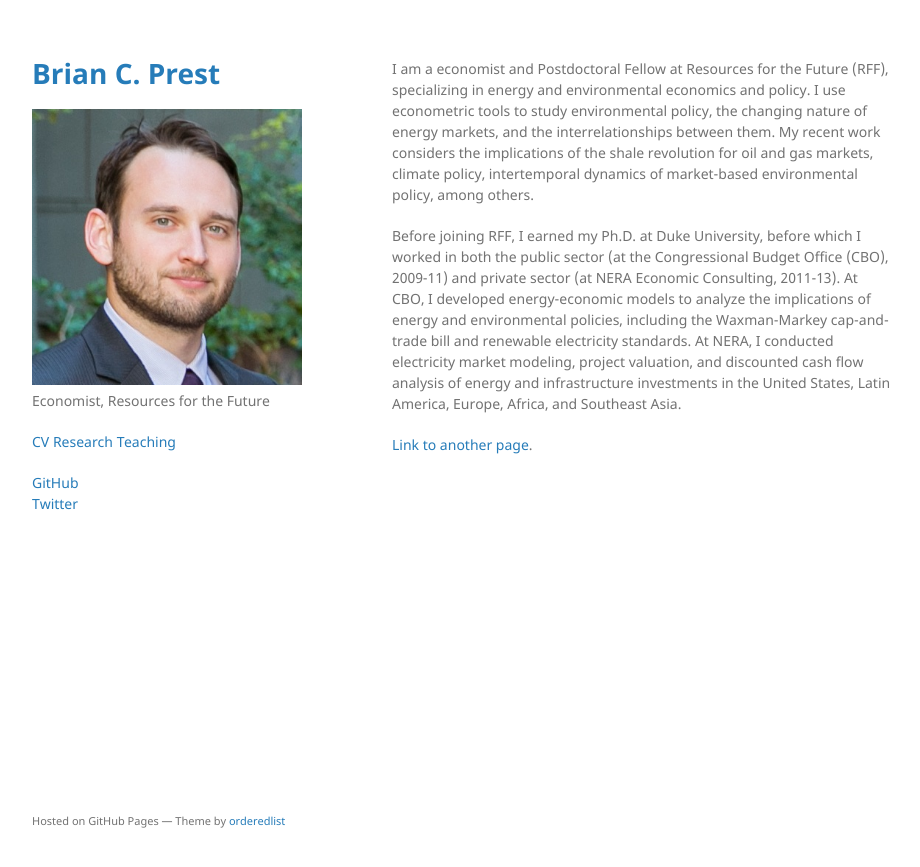
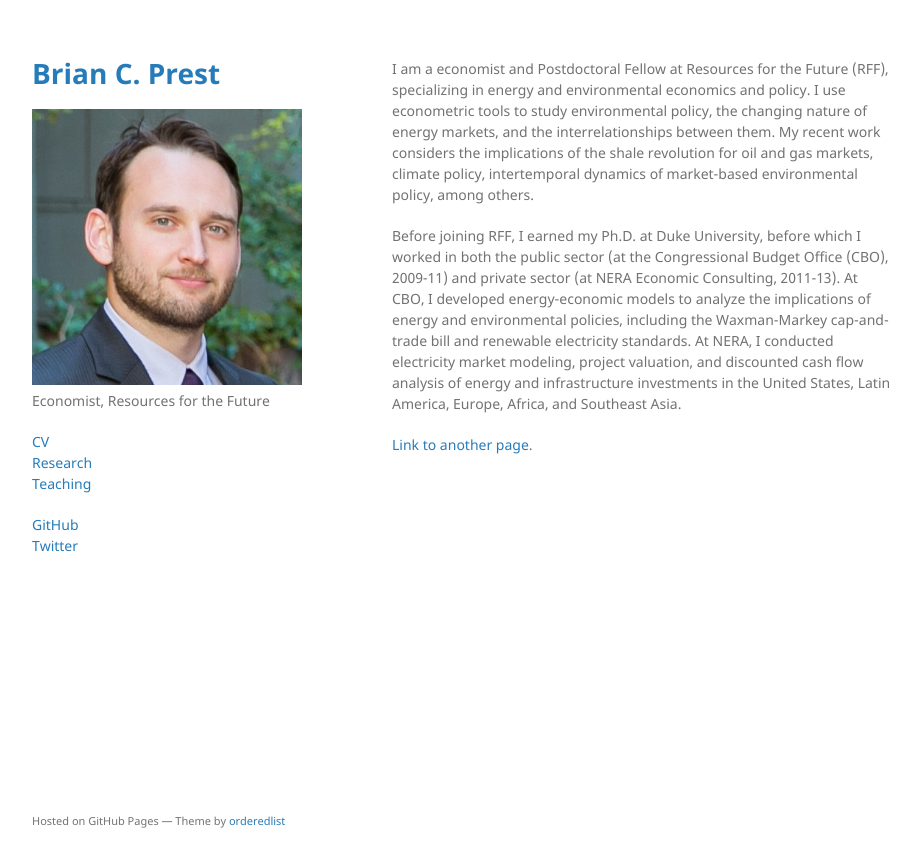
Before and after one commit to bprest/bprest.github.io, a Jekyll site: the page built from index.md, in a window 1280 px wide. Shown: the top 867 px of the page, without its empty margins (178-1098 px from the left). Built offline with Jekyll 4.4.1, drawn with Linux system fonts in a browser that asks for light colours.

Commit message:
link breaks

```diff
--- a/_layouts/default.html
+++ b/_layouts/default.html
@@ -26,7 +26,7 @@
         <p class="view"><a href="{{ site.github.repository_url }}">View the Project on GitHub <small>{{ site.github.repository_nwo }}</small></a></p>
         {% endif %}
 
-        <p class="view"><a href="http://bit.ly/BrianPrestCV">CV</a> <a href="./research">Research</a> <a href="./teaching">Teaching</a> </p>
+        <p class="view"><a href="http://bit.ly/BrianPrestCV">CV</a><br><a href="./research">Research</a><br><a href="./teaching">Teaching</a> </p>
 
         {% if site.github.is_user_page %}
         <p class="view"><a href="{{ site.github.owner_url }}"> GitHub </a><br><a href="https://twitter.com/bprest">Twitter</a></p>
```
